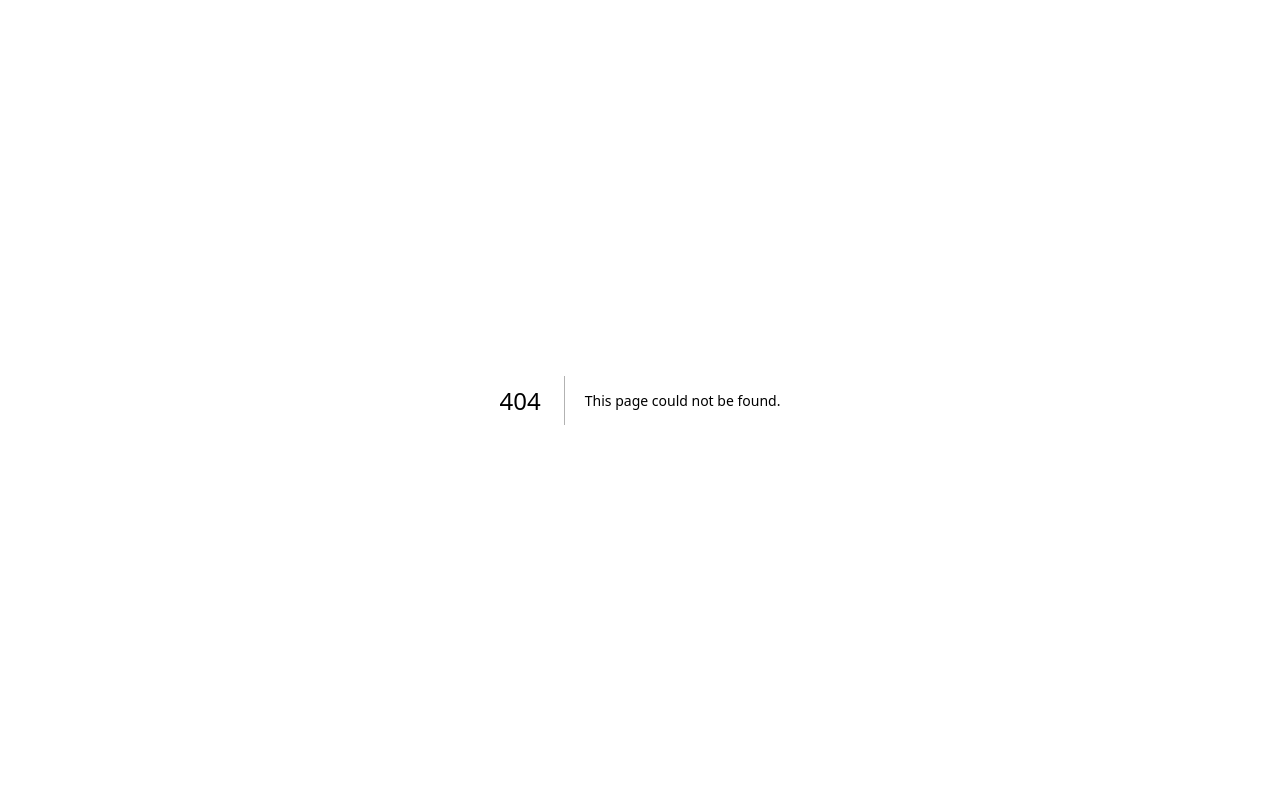
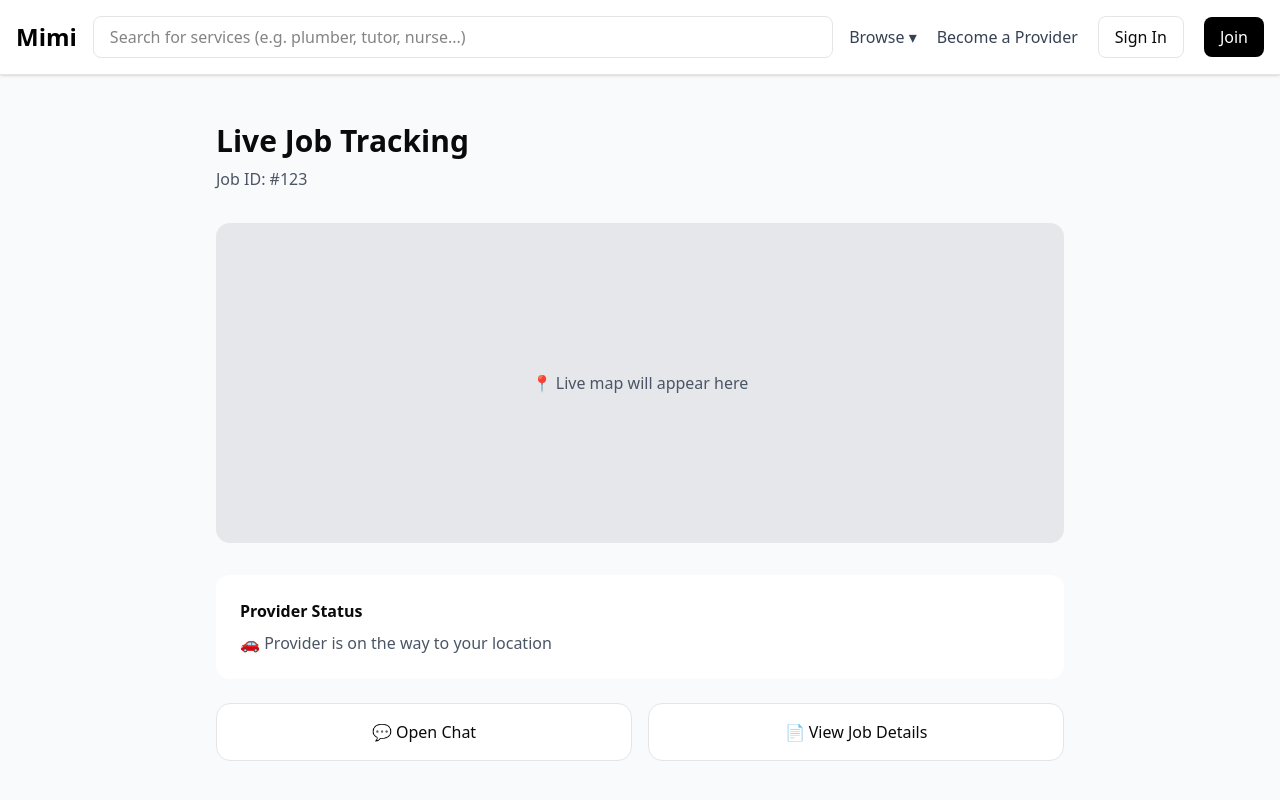
Before and after one commit to nairaquiz1-png/mimi-frontend, a Next.js app: page /tracking/123 in a window 1280 px wide. Before the commit this address had no page. Shown: the top 800 px of the page. Built offline with nearby package versions, Linux system fonts and the light colour scheme.

Commit message:
Finish Week 1 job flow: job page buttons + tracking page

```diff
--- a/app/job/[id]/page.tsx
+++ b/app/job/[id]/page.tsx
@@ -1,4 +1,5 @@
 import Navbar from "@/components/navbar";
+import Link from "next/link";
 
 const steps = [
   { label: "Requested", done: true },
@@ -9,6 +10,8 @@ const steps = [
 ];
 
 export default function JobStatusPage() {
+  const jobId = "123"; // mock job id for Week 1
+
   return (
     <>
       <Navbar />
@@ -26,7 +29,7 @@ export default function JobStatusPage() {
               <div>
                 <h2 className="font-semibold">Plumbing Repair</h2>
                 <p className="text-sm text-gray-500">
-                  Job ID: #123 • Lagos
+                  Job ID: #{jobId} • Lagos
                 </p>
               </div>
 
@@ -49,7 +52,6 @@ export default function JobStatusPage() {
                     }`}
                   />
 
-                  <div className="flex-1">
                   <p
                     className={`font-medium ${
                       step.done ? "text-black" : "text-gray-400"
@@ -58,23 +60,29 @@ export default function JobStatusPage() {
                     {step.label}
                   </p>
                 </div>
-                </div>
               ))}
             </div>
           </div>
 
           {/* ACTIONS */}
           <div className="grid grid-cols-1 md:grid-cols-3 gap-4">
-            <button className="p-4 bg-white rounded-xl border hover:bg-gray-50">
+            <Link href={`/chat/${jobId}`}>
+              <button className="w-full p-4 bg-white rounded-xl border hover:bg-gray-50">
                 💬 Open Chat
               </button>
+            </Link>
 
-            <button className="p-4 bg-white rounded-xl border hover:bg-gray-50">
+            <Link href={`/tracking/${jobId}`}>
+              <button className="w-full p-4 bg-white rounded-xl border hover:bg-gray-50">
                 📍 View Live Location
               </button>
+            </Link>
 
-            <button className="p-4 bg-red-50 text-red-600 rounded-xl hover:bg-red-100">
-              ⚠ Raise Dispute
+            <button
+              disabled
+              className="p-4 bg-red-50 text-red-400 rounded-xl cursor-not-allowed"
+            >
+              ⚠ Raise Dispute (Coming Soon)
             </button>
           </div>
         </div>
--- /dev/null
+++ b/app/tracking/[id]/page.tsx
@@ -0,0 +1,61 @@
+import Navbar from "@/components/navbar";
+
+type Props = {
+  params: {
+    id: string;
+  };
+};
+
+export default function TrackingPage({ params }: Props) {
+  return (
+    <>
+      <Navbar />
+
+      <main className="min-h-screen bg-gray-50 py-12">
+        <div className="max-w-4xl mx-auto px-6">
+          <h1 className="text-3xl font-bold mb-2">
+            Live Job Tracking
+          </h1>
+
+          <p className="text-gray-600 mb-8">
+            Job ID: #{params.id}
+          </p>
+
+          {/* MAP PLACEHOLDER */}
+          <div className="bg-gray-200 rounded-xl h-80 flex items-center justify-center mb-8">
+            <p className="text-gray-600">
+              📍 Live map will appear here
+            </p>
+          </div>
+
+          {/* STATUS */}
+          <div className="bg-white rounded-xl p-6 mb-6">
+            <h2 className="font-semibold mb-2">
+              Provider Status
+            </h2>
+            <p className="text-gray-600">
+              🚗 Provider is on the way to your location
+            </p>
+          </div>
+
+          {/* ACTIONS */}
+          <div className="grid grid-cols-1 md:grid-cols-2 gap-4">
+            <a
+              href={`/chat/${params.id}`}
+              className="block text-center p-4 bg-white rounded-xl border hover:bg-gray-50"
+            >
+              💬 Open Chat
+            </a>
+
+            <a
+              href={`/job/${params.id}`}
+              className="block text-center p-4 bg-white rounded-xl border hover:bg-gray-50"
+            >
+              📄 View Job Details
+            </a>
+          </div>
+        </div>
+      </main>
+    </>
+  );
+}
```
Lines whose indentation alone changed are shown as unchanged.
